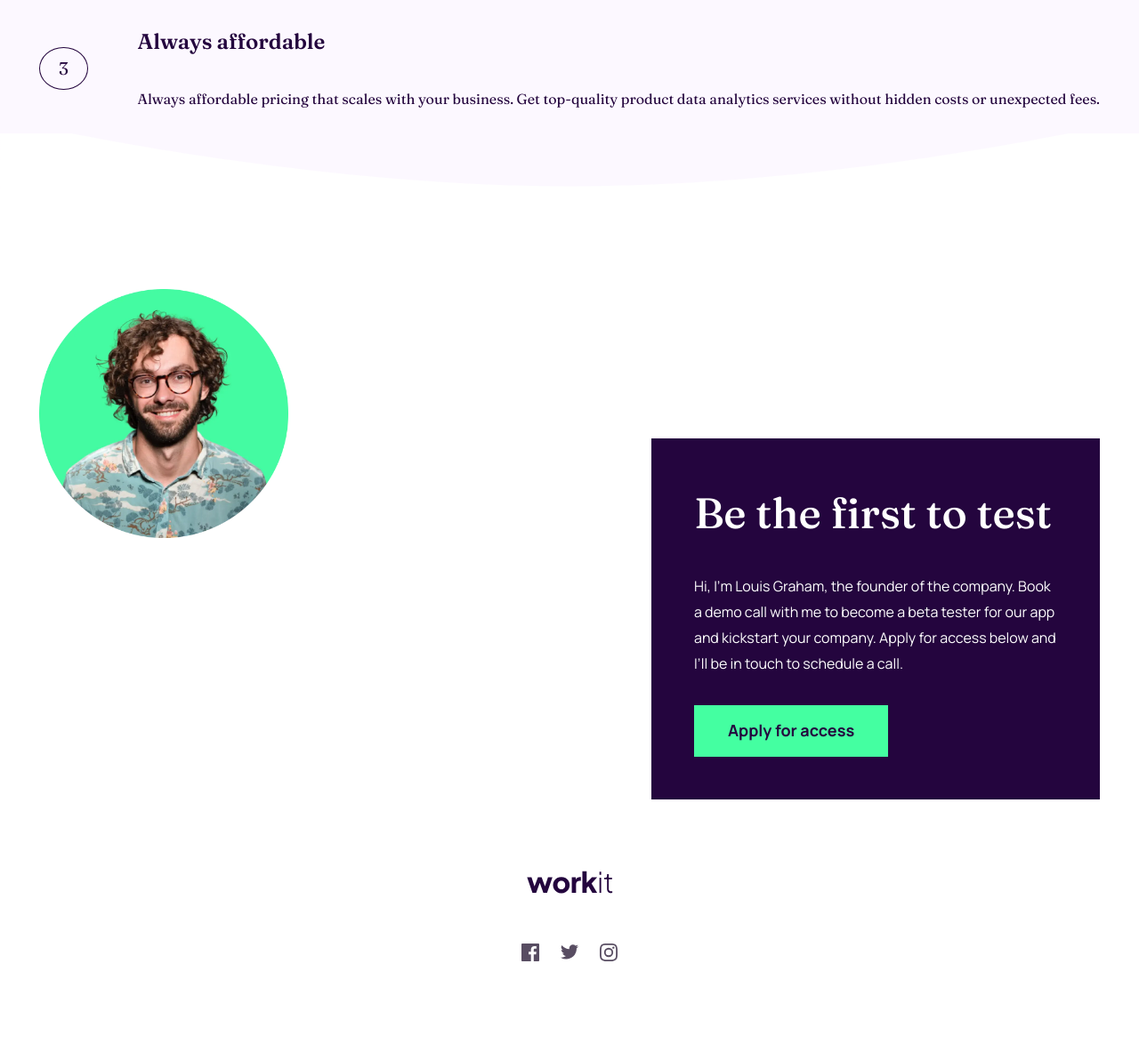
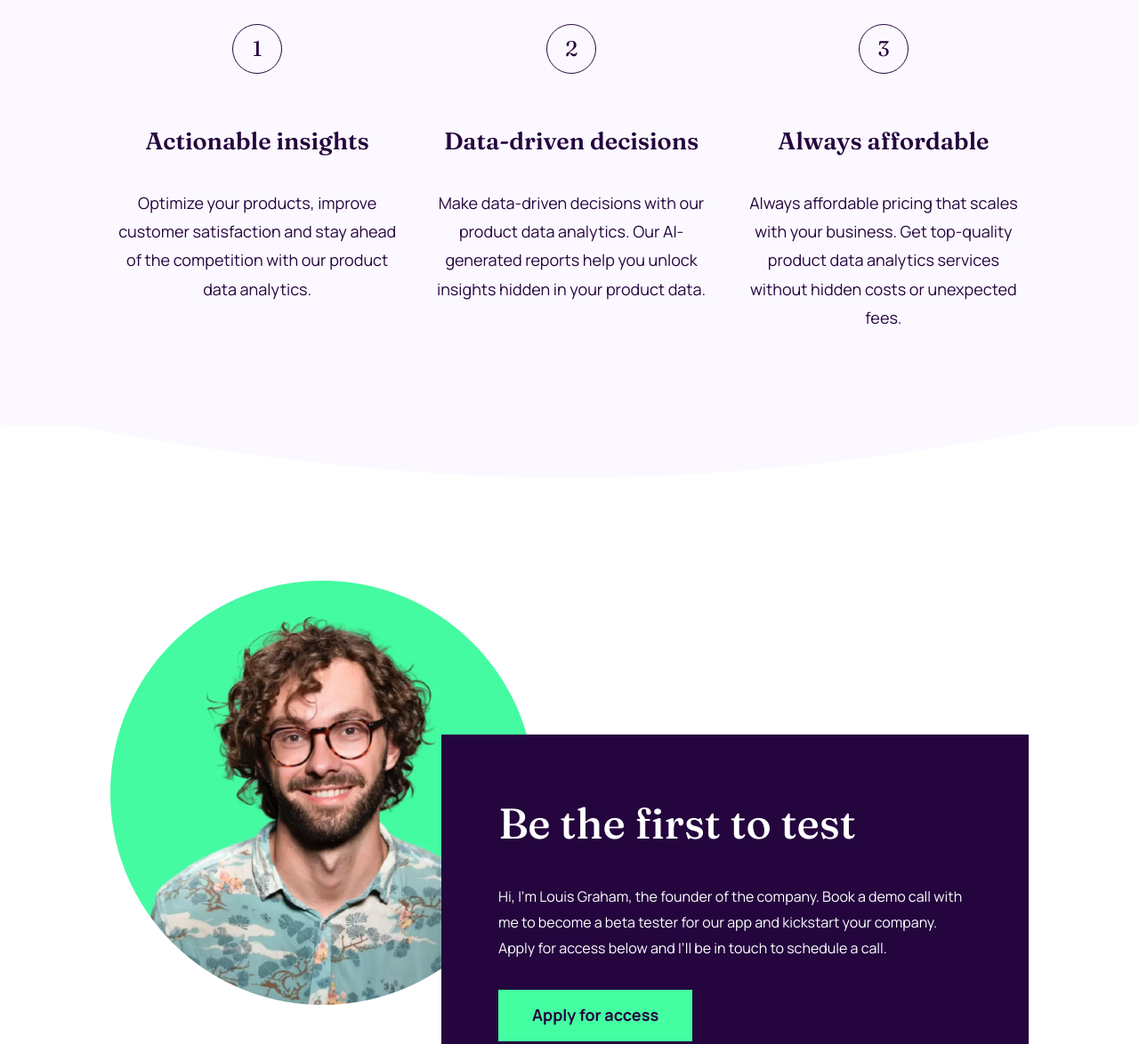
Before and after one commit to KarolinaMas/workit-landing-page, a plain HTML site: page index.html in a window 1280 px wide. Shown: the part 964-2138 px from the top of the page at 89% size. Drawn offline with Linux system fonts and the light colour scheme.

Commit message:
add media query for desktop and separate media queries

```diff
--- a/css/main.css
+++ b/css/main.css
@@ -6,7 +6,6 @@
 }
 
 body {
-  /* max-width: 375px; */
   font-family: var(--regular-font);
   color: var(--primary-violet);
 }
@@ -132,7 +131,6 @@ nav {
 .info .container {
   padding-top: 9.25rem;
   display: grid;
-  grid-template-rows: repeat(auto, 3);
   gap: 2rem;
 }
 
@@ -160,6 +158,7 @@ nav {
 
 .info-item p {
   line-height: 1.8;
+  font-family: var(--regular-font);
 }
 
 /* apply section */
@@ -211,75 +210,3 @@ footer {
   display: flex;
   gap: 1.5rem;
 }
-
-/* media queries */
-
-@media (min-width: 580px) {
-  .container {
-    padding: 0 2.75rem;
-  }
-
-  .hero {
-    padding: 3.5rem 0 12.5rem;
-  }
-
-  .hero h1 {
-    font-size: 3.75rem;
-  }
-
-  .btn-primary {
-    font-size: 1.125rem;
-  }
-
-  .hero-img {
-    height: 296px;
-    bottom: -135px;
-  }
-
-  .info {
-    padding-bottom: 5.5rem;
-  }
-
-  .info .container {
-    padding-top: 12.25rem;
-  }
-
-  .info-item {
-    flex-direction: row;
-    gap: 3.5rem;
-    align-items: center;
-  }
-
-  .info-number {
-    flex-shrink: 0;
-    margin-bottom: 0;
-  }
-
-  .info-text {
-    text-align: left;
-  }
-
-  .info-text h2 {
-    margin-bottom: 2rem;
-  }
-}
-
-@media (min-width: 768px) {
-  .apply .container img {
-    margin: 0;
-    margin-bottom: -7rem;
-  }
-
-  .apply-box {
-    max-width: 504px;
-    margin-left: auto;
-    margin-top: auto;
-    align-items: start;
-    text-align: start;
-    padding: 3rem;
-  }
-
-  .apply-box h3 {
-    font-size: 3rem;
-  }
-}
--- /dev/null
+++ b/css/media-queries.css
@@ -0,0 +1,127 @@
+/* media queries */
+
+@media (min-width: 580px) {
+  .container {
+    padding: 0 2.75rem;
+  }
+
+  .hero {
+    padding: 3.5rem 0 12.5rem;
+  }
+
+  .hero h1 {
+    font-size: 3.75rem;
+  }
+
+  .btn-primary {
+    font-size: 1.125rem;
+  }
+
+  .hero-img {
+    height: 296px;
+    bottom: -135px;
+  }
+
+  .info {
+    padding-bottom: 5.5rem;
+  }
+
+  .info .container {
+    padding-top: 12.25rem;
+  }
+
+  .info-item {
+    flex-direction: row;
+    gap: 3.5rem;
+    align-items: center;
+  }
+
+  .info-number {
+    flex-shrink: 0;
+    flex-grow: 0;
+    margin-bottom: 0;
+  }
+
+  .info-text {
+    text-align: left;
+  }
+
+  .info-text h2 {
+    margin-bottom: 2rem;
+  }
+}
+
+@media (min-width: 768px) {
+  .apply .container img {
+    margin: 0;
+    margin-bottom: -7rem;
+  }
+
+  .apply-box {
+    max-width: 504px;
+    margin-left: auto;
+    margin-top: auto;
+    align-items: start;
+    text-align: start;
+    padding: 3rem;
+  }
+
+  .apply-box h3 {
+    font-size: 3rem;
+  }
+}
+
+@media (min-width: 1024px) {
+  .container {
+    max-width: 1120px;
+  }
+
+  header {
+    padding-top: 3.5rem;
+  }
+
+  .hero {
+    padding-bottom: 23rem;
+  }
+
+  .hero-img {
+    height: 441px;
+    bottom: -160px;
+  }
+
+  .info {
+    padding-bottom: 10.5rem;
+  }
+
+  .info .container {
+    grid-template-columns: auto auto auto;
+    padding-top: 16.25rem;
+  }
+
+  .info-item {
+    grid-column: span 1;
+    flex-direction: column;
+  }
+
+  .info-text {
+    text-align: center;
+    font-size: 1.125rem;
+  }
+
+  .info-number {
+    width: 56px;
+    height: 56px;
+    font-size: 1.5rem;
+  }
+
+  .apply .container img {
+    width: 477px;
+    height: 477px;
+    margin-bottom: -19rem;
+  }
+
+  .apply-box {
+    padding: 4rem;
+    max-width: 660px;
+  }
+}
--- a/index.html
+++ b/index.html
@@ -7,6 +7,7 @@
     <!-- stylesheets -->
     <link rel="stylesheet" href="css/reset.css" />
     <link rel="stylesheet" href="css/main.css" />
+    <link rel="stylesheet" href="css/media-queries.css" />
     <!-- google fonts -->
     <link rel="preconnect" href="https://fonts.googleapis.com" />
     <link rel="preconnect" href="https://fonts.gstatic.com" crossorigin />
```
